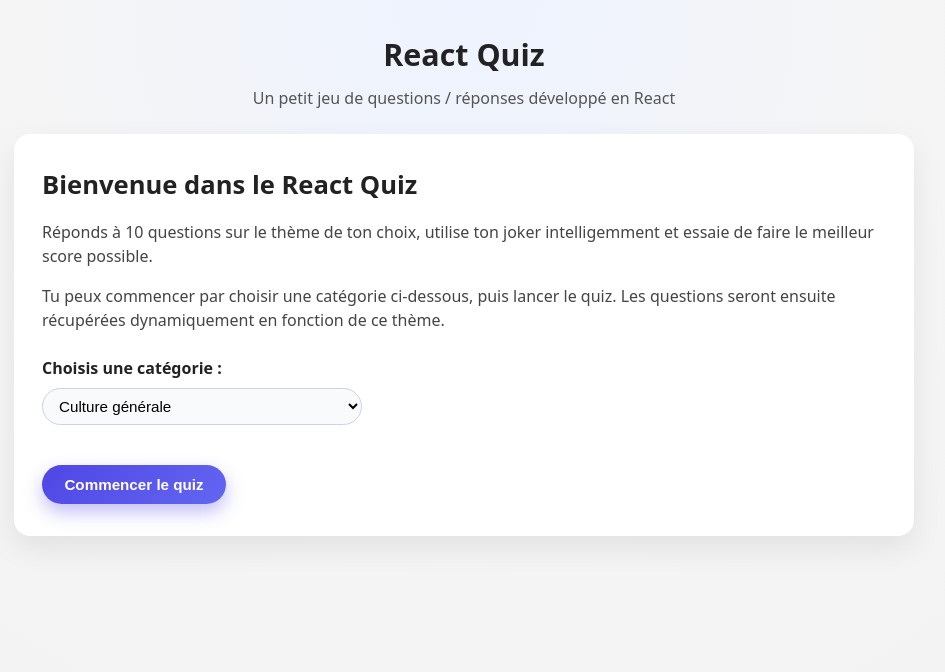
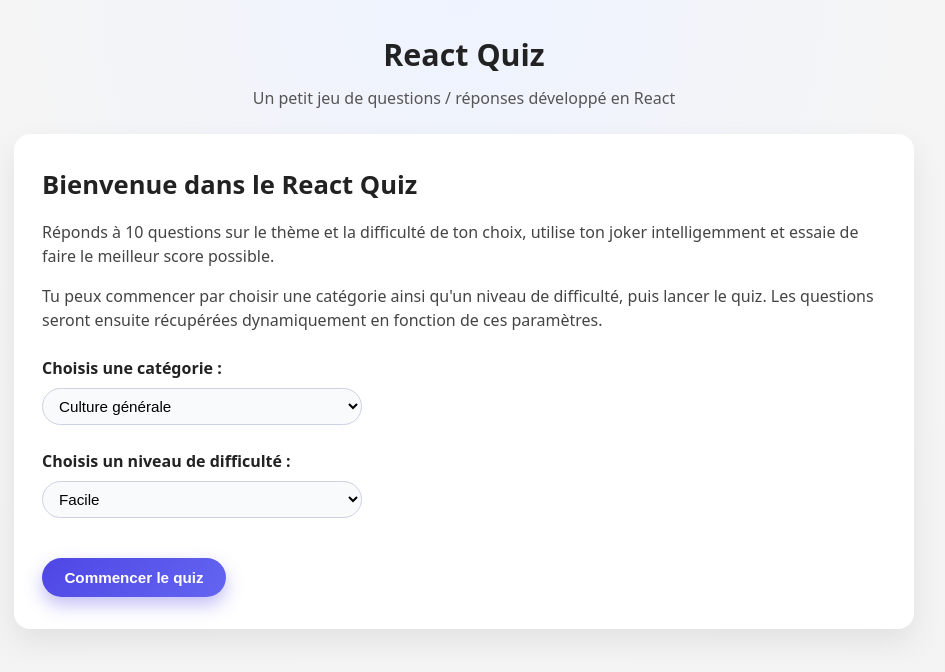
Before and after one commit to mathysgirardot/react-quizz, a React (Vite) app in the folder react-quizz-dev/: page / in a window 1280 px wide. Shown: the top 672 px of the page, without its empty margins (176-1121 px from the left). Built offline with nearby package versions, Linux system fonts and the light colour scheme.

Commit message:
Ajout des différents choix de difficultés

```diff
--- a/react-quizz-dev/src/pages/Home.jsx
+++ b/react-quizz-dev/src/pages/Home.jsx
@@ -1,7 +1,8 @@
 // src/pages/Home.jsx
 // Page d'accueil de l'application React Quiz.
 // L'utilisateur découvre le concept, choisit un thème (catégorie)
-// puis peut cliquer sur "Commencer le quiz" pour lancer une partie.
+// et maintenant un niveau de difficulté, puis peut cliquer sur
+// "Commencer le quiz" pour lancer une partie.
 
 import { useState } from 'react'
 import { useNavigate } from 'react-router-dom'
@@ -9,7 +10,6 @@
 
 // Liste des catégories proposées à l'utilisateur.
 // Les valeurs "id" correspondent aux identifiants de catégories de l'API OpenTDB.
-// Nous proposons plusieurs thèmes pour rendre le quiz plus intéressant.
 const CATEGORIES = [
   { id: 9, label: 'Culture générale' },
   { id: 10, label: 'Livres' },
@@ -24,26 +24,43 @@
   { id: 27, label: 'Animaux' },
 ]
 
+// Niveaux de difficulté proposés.
+// Ces valeurs sont directement compatibles avec l'API OpenTDB (easy / medium / hard).
+const DIFFICULTY_LEVELS = [
+  { value: 'easy', label: 'Facile' },
+  { value: 'medium', label: 'Moyen' },
+  { value: 'hard', label: 'Difficile' },
+]
+
 function Home() {
   const navigate = useNavigate()
 
   // Catégorie sélectionnée dans la liste déroulante.
-  // Par défaut, on choisit la première catégorie de la liste.
   const [selectedCategoryId, setSelectedCategoryId] = useState(CATEGORIES[0].id)
 
-  // Fonction appelée lorsque l'utilisateur change de catégorie
+  // Niveau de difficulté sélectionné.
+  const [selectedDifficulty, setSelectedDifficulty] = useState(DIFFICULTY_LEVELS[0].value)
+
+  // Fonction appelée lorsque l'utilisateur change de catégorie.
   const handleCategoryChange = (event) => {
     const newCategoryId = Number(event.target.value)
     setSelectedCategoryId(newCategoryId)
   }
 
-  // Fonction appelée quand on clique sur le bouton "Commencer le quiz"
+  // Fonction appelée lorsque l'utilisateur change de difficulté.
+  const handleDifficultyChange = (event) => {
+    const newDifficulty = event.target.value
+    setSelectedDifficulty(newDifficulty)
+  }
+
+  // Fonction appelée quand on clique sur le bouton "Commencer le quiz".
   const handleStartClick = () => {
     // On redirige l'utilisateur vers la page /quiz
-    // en transmettant la catégorie sélectionnée dans l'état de navigation.
+    // en transmettant la catégorie ET la difficulté choisies.
     navigate('/quiz', {
       state: {
         categoryId: selectedCategoryId,
+        difficulty: selectedDifficulty,
       },
     })
   }
@@ -57,14 +74,14 @@
         <h2>Bienvenue dans le React Quiz</h2>
 
         <p>
-          Réponds à 10 questions sur le thème de ton choix, utilise ton joker
-          intelligemment et essaie de faire le meilleur score possible.
+          Réponds à 10 questions sur le thème et la difficulté de ton choix,
+          utilise ton joker intelligemment et essaie de faire le meilleur score possible.
         </p>
 
         <p>
-          Tu peux commencer par choisir une catégorie ci-dessous, puis lancer le
-          quiz. Les questions seront ensuite récupérées dynamiquement en
-          fonction de ce thème.
+          Tu peux commencer par choisir une catégorie ainsi qu&apos;un niveau de difficulté,
+          puis lancer le quiz. Les questions seront ensuite récupérées dynamiquement en
+          fonction de ces paramètres.
         </p>
 
         {/* Bloc de sélection de la catégorie du quiz */}
@@ -87,7 +104,27 @@
           </select>
         </section>
 
-        {/* Bouton qui lance le quiz avec la catégorie sélectionnée */}
+        {/* Bloc de sélection de la difficulté du quiz */}
+        <section className="home__category">
+          <label htmlFor="difficulty-select" className="home__category-label">
+            Choisis un niveau de difficulté :
+          </label>
+
+          <select
+            id="difficulty-select"
+            className="home__category-select"
+            value={selectedDifficulty}
+            onChange={handleDifficultyChange}
+          >
+            {DIFFICULTY_LEVELS.map((difficulty) => (
+              <option key={difficulty.value} value={difficulty.value}>
+                {difficulty.label}
+              </option>
+            ))}
+          </select>
+        </section>
+
+        {/* Bouton qui lance le quiz avec la catégorie + difficulté sélectionnées */}
         <button className="home__button" onClick={handleStartClick}>
           Commencer le quiz
         </button>
--- a/react-quizz-dev/src/pages/Quiz.jsx
+++ b/react-quizz-dev/src/pages/Quiz.jsx
@@ -1,12 +1,13 @@
 // src/pages/Quiz.jsx
 // Page principale du quiz.
 // Dans cette version, les questions sont récupérées dynamiquement
-// depuis l'API OpenTDB en fonction de la catégorie choisie sur la page d'accueil.
+// depuis l'API OpenTDB en fonction de la catégorie et de la difficulté
+// choisies sur la page d'accueil.
 //
 // Fonctionnalités actuelles :
-// - Récupération de la catégorie (thème) via React Router (location.state)
-// - Chargement des questions au montage du composant (et quand la catégorie change)
-// - Affichage du thème sélectionné
+// - Récupération de la catégorie (thème) et de la difficulté via React Router (location.state)
+// - Chargement des questions au montage du composant (et quand la catégorie/difficulté change)
+// - Affichage du thème sélectionné et du niveau de difficulté
 // - Affichage d'une question à la fois
 // - Barre de progression visuelle + texte "Question X / N"
 // - Mise à jour du score lorsque l'utilisateur clique sur une réponse
@@ -16,8 +17,7 @@
 //   -> réduit le nombre de réponses possibles pour la question en cours
 // - Minuteur par question (20 secondes)
 //   -> quand le temps est écoulé, on passe à la question suivante
-// - (NOUVEAU) Feedback visuel sur la réponse choisie
-//   -> vert si bonne réponse, rouge si mauvaise, avec un court délai avant la question suivante
+// - Feedback visuel sur la réponse choisie (vert / rouge)
 
 import { useEffect, useState } from 'react'
 import { useLocation, useNavigate } from 'react-router-dom'
@@ -26,7 +26,6 @@
 import { fetchQuizQuestions } from '../api.js'
 
 // Correspondance entre les identifiants de catégorie et un label lisible.
-// Ces identifiants doivent être cohérents avec ceux utilisés dans Home.jsx.
 const CATEGORY_LABELS = {
   9: 'Culture générale',
   10: 'Livres',
@@ -41,6 +40,13 @@
   27: 'Animaux',
 }
 
+// Labels lisibles pour les niveaux de difficulté.
+const DIFFICULTY_LABELS = {
+  easy: 'Facile',
+  medium: 'Moyen',
+  hard: 'Difficile',
+}
+
 // Durée (en secondes) allouée pour répondre à chaque question.
 const QUESTION_TIME_SECONDS = 20
 
@@ -49,53 +55,40 @@
 const FEEDBACK_DELAY_MS = 800
 
 function Quiz() {
-  // Récupération de l'état transmis depuis la page Home via navigate('/quiz', { state: { ... } })
   const location = useLocation()
   const navigate = useNavigate()
 
-  // categoryId peut être undefined si l'utilisateur arrive directement sur /quiz
+  // Récupération des paramètres transmis par la page Home.
   const categoryIdFromState = location.state?.categoryId
+  const difficultyFromState = location.state?.difficulty
 
-  // Conversion en nombre (ou null si absence de catégorie)
   const categoryId = typeof categoryIdFromState === 'number'
     ? categoryIdFromState
     : null
 
-  // Détermination d'un label lisible pour la catégorie actuelle
+  const difficulty = typeof difficultyFromState === 'string'
+    ? difficultyFromState
+    : null
+
   const categoryLabel = categoryId
     ? CATEGORY_LABELS[categoryId] || 'Catégorie personnalisée'
     : 'Catégorie aléatoire'
 
-  // Liste des questions récupérées depuis l'API
+  const difficultyLabel = difficulty
+    ? DIFFICULTY_LABELS[difficulty] || difficulty
+    : 'Non définie'
+
   const [questions, setQuestions] = useState([])
-
-  // Index de la question actuellement affichée (0 = première question)
   const [currentQuestionIndex, setCurrentQuestionIndex] = useState(0)
-
-  // Score actuel de l'utilisateur (nombre de bonnes réponses)
   const [score, setScore] = useState(0)
-
-  // Indique si les questions sont en cours de chargement
   const [isLoading, setIsLoading] = useState(true)
-
-  // Message d'erreur éventuel (par exemple si l'API ne répond pas)
   const [error, setError] = useState(null)
-
-  // Indique si le joker a déjà été utilisé pendant cette partie
   const [hasUsedJoker, setHasUsedJoker] = useState(false)
-
-  // Réponses actuellement affichées pour la question en cours.
-  // Ce tableau peut être réduit si l'utilisateur utilise le joker.
   const [currentAnswers, setCurrentAnswers] = useState([])
-
-  // Temps restant pour répondre à la question actuelle (en secondes)
   const [timeLeft, setTimeLeft] = useState(QUESTION_TIME_SECONDS)
-
-  // Réponse actuellement sélectionnée par l'utilisateur.
-  // Sert pour le feedback visuel (vert/rouge) et pour bloquer les doubles clics.
   const [selectedAnswer, setSelectedAnswer] = useState(null)
 
-  // Effet exécuté au montage du composant et lorsque la catégorie change
+  // Chargement des questions quand la catégorie ou la difficulté change.
   useEffect(() => {
     async function loadQuestions() {
       try {
@@ -108,6 +101,10 @@
 
         if (categoryId) {
           options.category = categoryId
+        }
+
+        if (difficulty) {
+          options.difficulty = difficulty
         }
 
         const loadedQuestions = await fetchQuizQuestions(options)
@@ -127,16 +124,12 @@
     }
 
     loadQuestions()
-  }, [categoryId])
+  }, [categoryId, difficulty])
 
   const totalQuestions = questions.length
-
-  // Question actuelle (peut être undefined si le tableau est vide)
   const currentQuestion = questions[currentQuestionIndex]
 
-  // À chaque fois que la question actuelle change, on réinitialise
-  // la liste des réponses affichées et le minuteur, et on efface
-  // la réponse sélectionnée.
+  // Quand la question change : reset réponses, timer, réponse sélectionnée.
   useEffect(() => {
     if (currentQuestion) {
       setCurrentAnswers(currentQuestion.answers)
@@ -147,9 +140,6 @@
     }
   }, [currentQuestion])
 
-  // Fonction appelée lorsque le temps est écoulé pour la question courante.
-  // Ici, on considère que la réponse est simplement "ratée" et on passe
-  // à la question suivante (sans modifier le score).
   function handleTimeUp() {
     if (!currentQuestion) {
       return
@@ -170,15 +160,12 @@
     }
   }
 
-  // Effet responsable du compte à rebours du minuteur.
-  // Le minuteur s'arrête dès qu'une réponse est sélectionnée
-  // (on met en pause le temps pendant l'affichage du feedback).
+  // Minuteur : décrémente tant qu'aucune réponse n'est sélectionnée.
   useEffect(() => {
     if (isLoading || error || !currentQuestion) {
       return undefined
     }
 
-    // Si une réponse est sélectionnée, on ne décrémente plus le temps.
     if (selectedAnswer !== null) {
       return undefined
     }
@@ -197,23 +184,19 @@
     }
   }, [timeLeft, isLoading, error, currentQuestion, selectedAnswer])
 
-  // Calcul du pourcentage de progression pour la barre.
   const progressPercentage = totalQuestions > 0
     ? Math.round(((currentQuestionIndex + 1) / totalQuestions) * 100)
     : 0
 
-  // Fonction appelée lorsque l'utilisateur clique sur une réponse
   const handleAnswerClick = (answer) => {
     if (!currentQuestion) {
       return
     }
 
-    // Si une réponse est déjà sélectionnée, on ignore les clics supplémentaires.
     if (selectedAnswer !== null) {
       return
     }
 
-    // On mémorise la réponse choisie pour afficher le feedback (vert/rouge)
     setSelectedAnswer(answer)
 
     const isCorrect = answer === currentQuestion.correctAnswer
@@ -227,8 +210,6 @@
 
     const isLastQuestion = currentQuestionIndex === totalQuestions - 1
 
-    // On laisse un petit délai pour montrer le feedback visuel
-    // avant de passer à la question suivante ou aux résultats.
     setTimeout(() => {
       if (!isLastQuestion) {
         setCurrentQuestionIndex((previousIndex) => previousIndex + 1)
@@ -244,7 +225,6 @@
     }, FEEDBACK_DELAY_MS)
   }
 
-  // Fonction appelée lorsque l'utilisateur clique sur le bouton "Utiliser mon joker"
   const handleUseJoker = () => {
     if (!currentQuestion) {
       return
@@ -280,11 +260,18 @@
       <Header />
 
       <main className="quiz">
-        <h2>Quiz React (catégories, barre de progression, joker, minuteur et feedback)</h2>
+        <h2>Quiz React (catégories, difficulté, minuteur et joker)</h2>
 
         <p className="quiz__category">
           Thème sélectionné : <strong>{categoryLabel}</strong>
         </p>
+
+        {/* Affichage du niveau de difficulté pour donner plus de contexte */}
+        {difficulty && (
+          <p className="quiz__category">
+            Difficulté : <strong>{difficultyLabel}</strong>
+          </p>
+        )}
 
         {isLoading && (
           <p className="quiz__status">
@@ -317,9 +304,11 @@
                 </div>
               </div>
 
-
-              {/*
-              <div className="quiz__timer">
+              <div
+                className={`quiz__timer ${
+                  timeLeft <= 5 ? 'quiz__timer--danger' : ''
+                }`}
+              >
                 <p>
                   Temps restant :{' '}
                   <strong>{timeLeft}</strong>
@@ -327,17 +316,6 @@
                   seconde(s)
                 </p>
               </div>
-               */}
-
-              <div className={`quiz__timer ${ timeLeft <= 5 ? 'quiz__timer--danger' : ''}`}>
-                <p>
-                  Temps restant :{' '}
-                  <strong>{timeLeft}</strong>
-                  {' '}
-                  seconde(s)
-                </p>
-              </div>
-
 
               <Question
                 questionText={currentQuestion.questionText}
@@ -365,10 +343,9 @@
 
               <p className="quiz__info">
                 Les questions affichées sont filtrées en fonction de la
-                catégorie choisie sur la page d&apos;accueil. Tu disposes
-                d&apos;un joker par partie pour t&apos;aider, ainsi que d&apos;un
-                temps limité pour répondre à chaque question. Un feedback
-                visuel t&apos;indique si ta réponse est correcte ou non.
+                catégorie et de la difficulté choisies sur la page d&apos;accueil.
+                Tu disposes d&apos;un joker par partie pour t&apos;aider, ainsi que d&apos;un
+                temps limité pour répondre à chaque question.
               </p>
             </>
         )}
@@ -376,7 +353,7 @@
         {!isLoading && !error && questions.length === 0 && (
           <p className="quiz__status">
             Aucune question n&apos;a été trouvée pour ce thème. Merci de réessayer
-            avec une autre catégorie.
+            avec une autre catégorie ou une autre difficulté.
           </p>
         )}
       </main>
```
